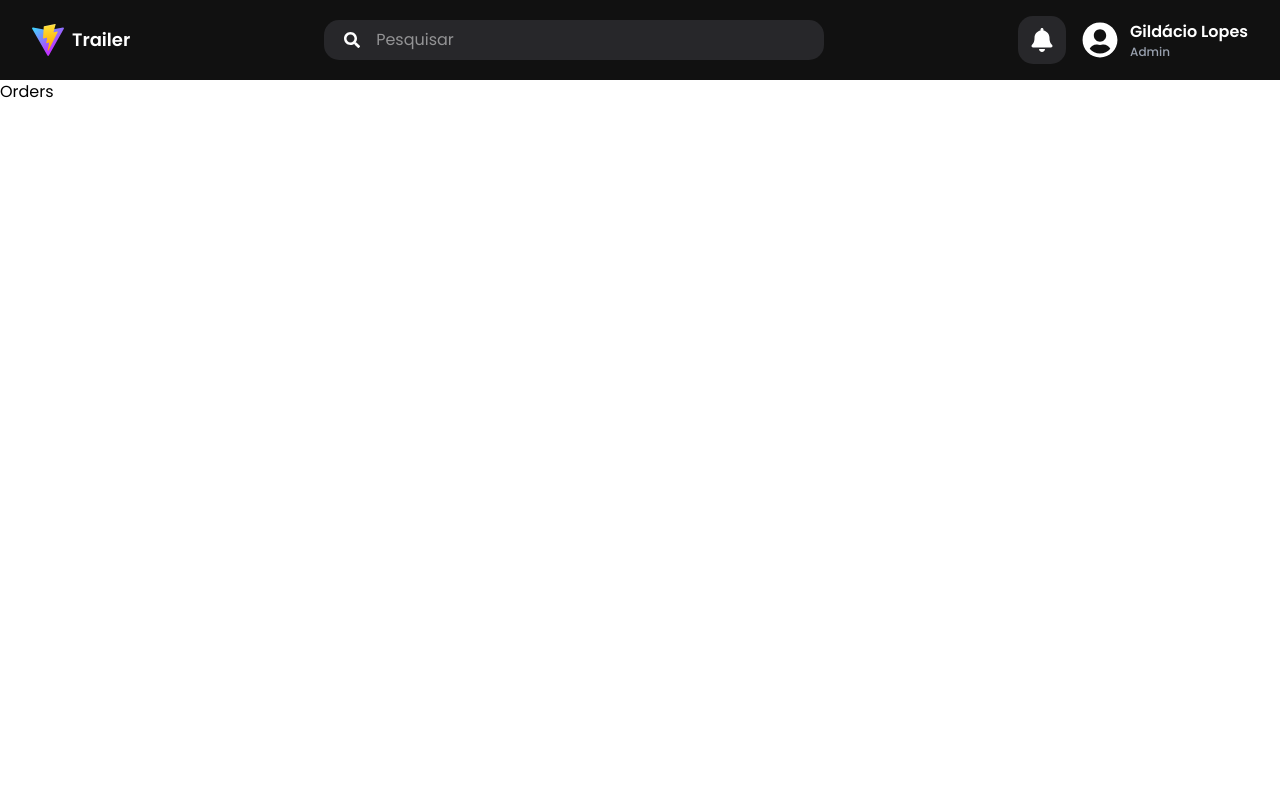
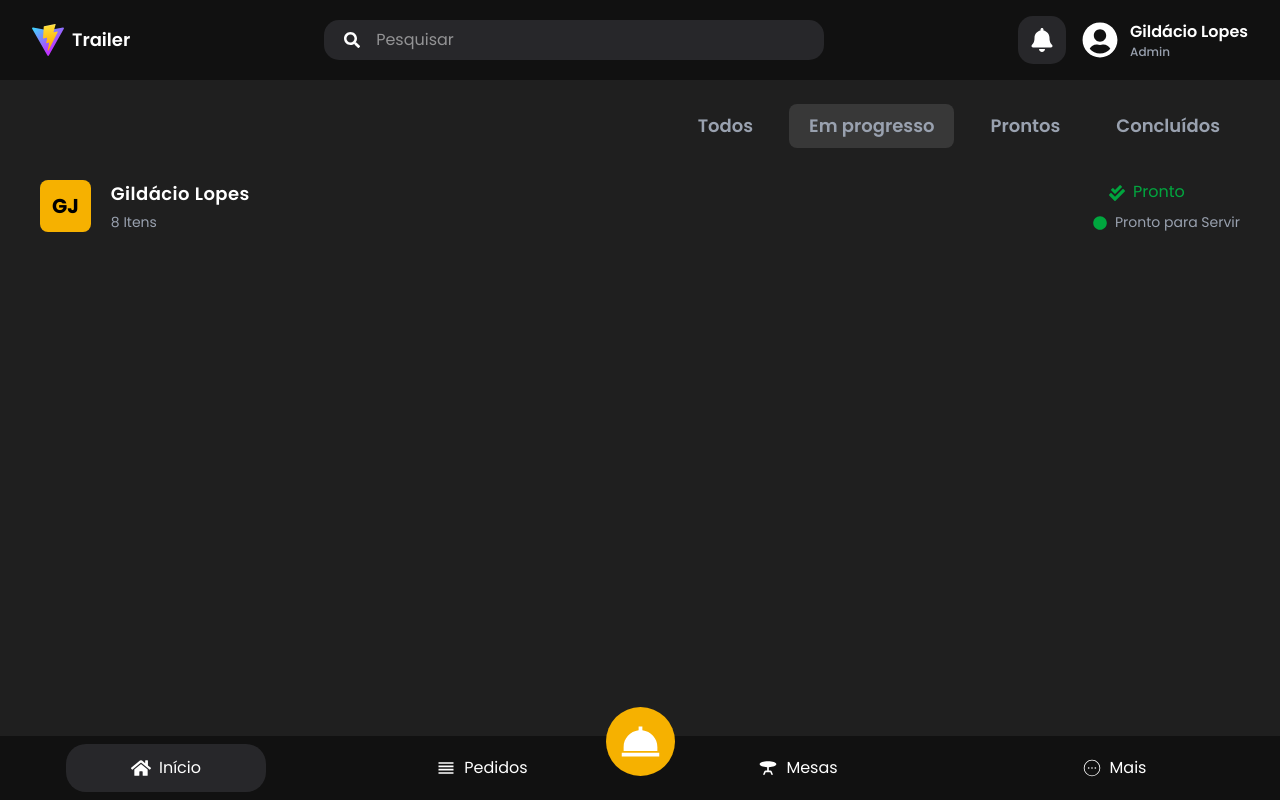
Before and after one commit to Gildaciolopes/trailer-system, a React (Vite) app in the folder frontend/: page /orders in a window 1280 px wide. Built offline with nearby package versions, Linux system fonts and the light colour scheme.

Commit message:
feat: implement BottomNav in Orders page and enhance navigation functionality

```diff
--- /dev/null
+++ b/frontend/src/components/orders/OrderCard.jsx
@@ -0,0 +1,33 @@
+import React from "react";
+import { FaCheckDouble, FaCircle } from "react-icons/fa";
+
+const OrderCard = () => {
+  return (
+    <div className="flex items-center gap-5 mb-3">
+      <button className="bg-[#f6b100] p-3 text-xl font-bold rounded-lg">
+        GJ
+      </button>
+      <div className="flex items-center justify-between w-[100%]">
+        <div className="flex flex-col items-start gap-1">
+          <h1 className="text-white text-lg font-semibold tracking-wide">
+            Gildácio Lopes
+          </h1>
+          <p className="text-gray-400 text-sm">8 Itens</p>
+        </div>
+
+        <div className="flex flex-col items-start gap-2">
+          <p className="text-green-600 px-4">
+            <FaCheckDouble className="inline mr-2" />
+            Pronto
+          </p>
+          <p className="text-gray-400 text-sm">
+            <FaCircle className="inline mr-2 text-green-600" />
+            Pronto para Servir
+          </p>
+        </div>
+      </div>
+    </div>
+  );
+};
+
+export default OrderCard;
--- a/frontend/src/components/shared/BottomNav.jsx
+++ b/frontend/src/components/shared/BottomNav.jsx
@@ -3,19 +3,31 @@ import { FaHome } from "react-icons/fa";
 import { MdOutlineReorder, MdTableBar } from "react-icons/md";
 import { CiCircleMore } from "react-icons/ci";
 import { BiSolidDish } from "react-icons/bi";
+import { useNavigate } from "react-router-dom";
 
 const BottomNav = () => {
+  const navigate = useNavigate();
+
   return (
     <div className="fixed bottom-0 left-0 right-0 bg-[#111111] p-2 h-16 flex justify-around">
-      <button className="text-white bg-zinc-800 flex items-center justify-center w-[200px] rounded-[20px]">
+      <button
+        onClick={() => navigate("/")}
+        className="text-white bg-zinc-800 flex items-center justify-center w-[200px] rounded-[20px]"
+      >
         <FaHome className="inline mr-2" size={20} />
         <p>Início</p>
       </button>
-      <button className="text-white flex items-center justify-center w-[200px] rounded-[20px]">
+      <button
+        onClick={() => navigate("/orders")}
+        className="text-white flex items-center justify-center w-[200px] rounded-[20px]"
+      >
         <MdOutlineReorder className="inline mr-2" size={20} />
         <p>Pedidos</p>
       </button>
-      <button className="text-white flex items-center justify-center w-[200px] rounded-[20px]">
+      <button
+        onClick={() => navigate("/tables")}
+        className="text-white flex items-center justify-center w-[200px] rounded-[20px]"
+      >
         <MdTableBar className="inline mr-2" size={20} />
         <p>Mesas</p>
       </button>
--- a/frontend/src/pages/Orders.jsx
+++ b/frontend/src/pages/Orders.jsx
@@ -1,7 +1,35 @@
+import BottomNav from "@/components/shared/BottomNav";
 import React from "react";
+import OrderCard from "@/components/orders/OrderCard";
 
 const Orders = () => {
-  return <div>Orders</div>;
+  return (
+    <section className="bg-[#1f1f1f] h-[calc(100vh-5rem)] overflow-hidden]">
+      <div className="flex items-center justify-between px-10 pb-4 pt-6">
+        <h1 className="text-white text-2xl font-bold tracking-wider"></h1>
+        <div className="flex items-center justify-around gap-4">
+          <button className="text-gray-400 text-lg rounded-lg px-5 py-2 font-semibold">
+            Todos
+          </button>
+          <button className="text-gray-400 text-lg bg-[#383838] rounded-lg px-5 py-2 font-semibold">
+            Em progresso
+          </button>
+          <button className="text-gray-400 text-lg rounded-lg px-5 py-2 font-semibold">
+            Prontos
+          </button>
+          <button className="text-gray-400 text-lg rounded-lg px-5 py-2 font-semibold">
+            Concluídos
+          </button>
+        </div>
+      </div>
+
+      <div className="px-10 py-4">
+        <OrderCard />
+      </div>
+
+      <BottomNav />
+    </section>
+  );
 };
 
 export default Orders;
```
Also changed, not shown: frontend/components.json.
